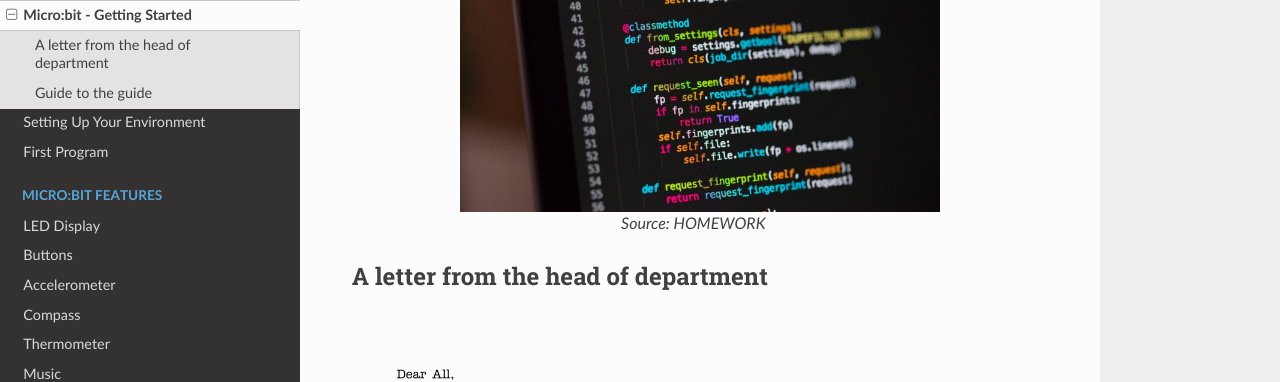
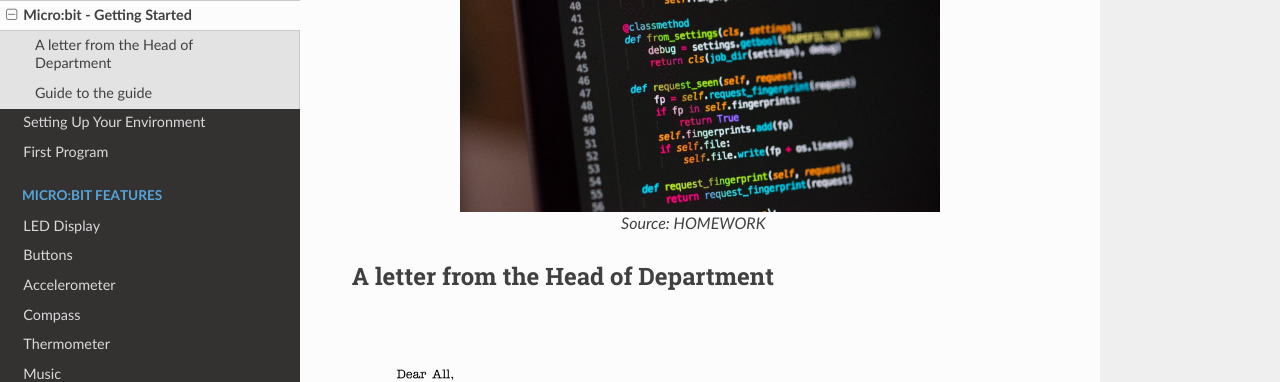
Before and after one commit to rharbird/microbit-challenges, a Sphinx documentation site: the page built from docs/source/introduction/getting_started.rst, in a window 1280 px wide and 900 px high, scrolled down 1266 px. Shown: the top 382 px of the window. Built offline with Sphinx 7.4.7 and the Read the Docs theme 2.0.0, drawn with Linux system fonts in a browser that asks for light colours.

Commit message:
Fix title

```diff
--- a/docs/source/introduction/getting_started.rst
+++ b/docs/source/introduction/getting_started.rst
@@ -31,14 +31,13 @@ writing a series of steps to be executed (it's an *imperative* language), as you
 
 .. _Python: https://www.python.org/
 .. _here: https://docs.micropython.org/en/latest/genrst/index.html
-
 .. figure:: assets/programming.jpg
    :align: center
    :scale: 30 %
 
    Source: HOMEWORK
 
-A letter from the head of department
+A letter from the Head of Department
 =====================================
 
 .. figure:: assets/letter_transparent.png
```
